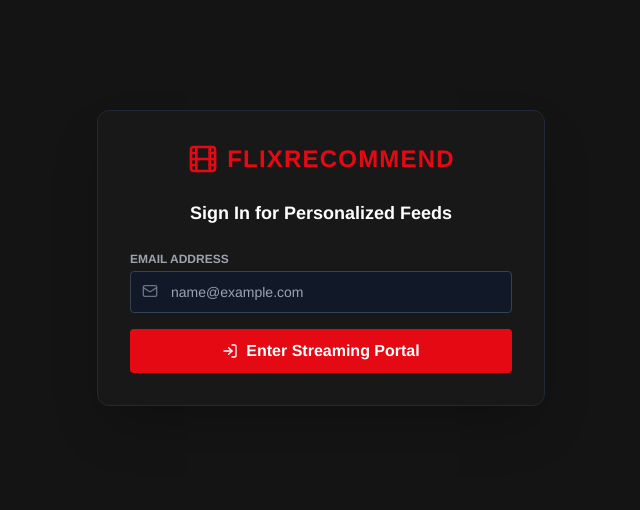
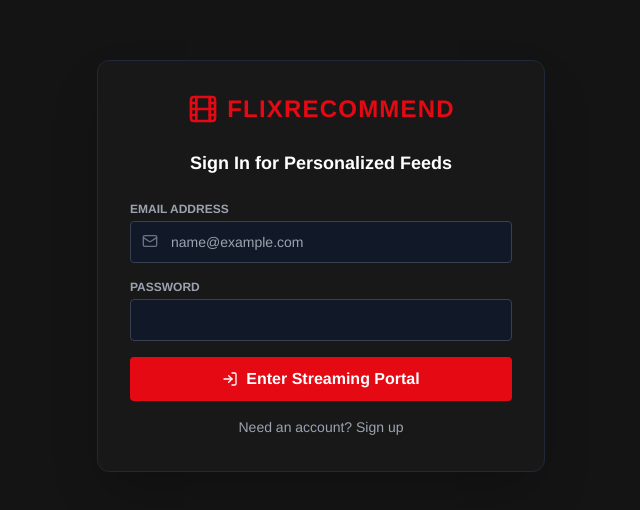
Before and after one commit to Ankit-euphemism/Movie_recommendation_system_frontend, a React (Vite) app in the folder movie-recommendation/: page / in a window 1280 px wide. Shown: the part 142-652 px from the top of the page, without its empty margins (319-959 px from the left). Built offline with nearby package versions, Linux system fonts and the light colour scheme.

Commit message:
update login

```diff
--- a/movie-recommendation/src/App.jsx
+++ b/movie-recommendation/src/App.jsx
@@ -5,8 +5,13 @@ import OnboardingModal from './components/OnboardingModal';
 
 const API_BASE_URL = "http://localhost:8000/api";
 
+const getAuthHeaders = () => ({
+  Authorization: `Bearer ${localStorage.getItem('accessToken') || ''}`
+});
+
 export default function App() {
   const [emailInput, setEmailInput] = useState('');
+  const [passwordInput, setPasswordInput] = useState('');
   const [userEmail, setUserEmail] = useState(localStorage.getItem('userEmail') || '');
   const [likedMovies, setLikedMovies] = useState([]);
   const [recommendations, setRecommendations] = useState([]);
@@ -18,6 +23,7 @@ export default function App() {
   const [isSignup, setIsSignup] = useState(false);        // Toggle between login/signup
   const [authError, setAuthError] = useState('');          // Auth error message
   const [authLoading, setAuthLoading] = useState(false);   // Auth button loading
+  const [popupError, setPopupError] = useState('');        // Popup validation error
 
   // Streaming state
   const [streamingMovie, setStreamingMovie] = useState(null);
@@ -62,9 +68,7 @@ export default function App() {
     const initializeUser = async () => {
       setLoading(true);
       try {
-        // Authenticate / fetch saved profile
-        const loginRes = await axios.post(`${API_BASE_URL}/login`, { email: userEmail });
-        const likes = loginRes.data.liked_movies || [];
+        const likes = JSON.parse(localStorage.getItem('likedMovies') || '[]');
         setLikedMovies(likes);
 
         // Check for Cold-Start (fewer than 3 movies liked)
@@ -83,19 +87,59 @@ export default function App() {
     initializeUser();
   }, [userEmail]);
 
+  // Client-side regex validation
+   const validateInputs = () =>{
+   const emailRegex = /^[^\s@]+@[^\s@]+\.[^\s@]+$/;
+  // Password regex: Minimum 8 characters, at least 1 letter and 1 number
+  const passwordRegex = /^(?=.*[A-Za-z])(?=.*\d)[A-Za-z\d]{8,}$/;
+  if(!emailRegex.test(emailInput.trim())){
+    return "Invalid email format. Please enter a valid email address.";
+  }
+  if(!passwordRegex.test(passwordInput)){
+    return "Password must be at least 8 characters long, including at least one letter and one number.";
+  }
+  return null;
+}
+
   // 3. Signup Action
   const handleSignup = async (e) => {
     e.preventDefault();
-    if (emailInput.trim()) {
-      const cleanEmail = emailInput.trim().toLowerCase();
-      localStorage.setItem('userEmail', cleanEmail);
-      setUserEmail(cleanEmail);
+    const validationMsg = validateInputs();
+    if(validationMsg){
+      setPopupError(validationMsg);
+      setTimeout(() =>
+        setPopupError(''), 4000);
+    }
+    setAuthError('');
+    setAuthLoading(true);
+    try {
+      const res = await axios.post(`${API_BASE_URL}/signup`, {
+        email: emailInput.trim().toLowerCase(),
+        password: passwordInput
+      });
+      localStorage.setItem('accessToken', res.data.access_token);
+      localStorage.setItem('userEmail', res.data.email);
+      localStorage.setItem('likedMovies', JSON.stringify(res.data.liked_movies));
+      setUserEmail(res.data.email);
+      setLikedMovies(res.data.liked_movies);
+      setShowOnboarding(true);
+    } catch (err) {
+      setAuthError(err.response?.data?.detail || 'Signup failed.');
+    } finally {
+      setAuthLoading(false);
     }
   };
 
   // 4. Login Action
   const handleLogin = async (e) => {
     e.preventDefault();
+    const validationMsg = validateInputs();
+    if (validationMsg) {
+      setPopupError(validationMsg);
+      setTimeout(() => setPopupError(''), 4000);
+      return;
+    }
+
     setAuthError('');
     setAuthLoading(true);
     try {
@@ -112,12 +156,7 @@ export default function App() {
 
       setUserEmail(email);
       setLikedMovies(liked_movies);
-
-      if (liked_movies.length < 3) {
-        setShowOnboarding(true);
-      } else {
-        await fetchRecommendations(email);
-      }
+      await fetchRecommendations(email);
     } catch (err) {
       setAuthError(err.response?.data?.detail || 'Login failed. Please check your credentials.');
     } finally {
@@ -131,8 +170,9 @@ export default function App() {
       const res = await axios.post(`${API_BASE_URL}/like`, {
         email: userEmail,
         movie_title: movieTitle
-      });
+      }, { headers: getAuthHeaders() });
       setLikedMovies(res.data.liked_movies);
+      localStorage.setItem('likedMovies', JSON.stringify(res.data.liked_movies));
       await fetchRecommendations(userEmail);
     } catch (err) {
       console.error("Like Action Failed:", err);
@@ -148,10 +188,11 @@ export default function App() {
         await axios.post(`${API_BASE_URL}/like`, {
           email: userEmail,
           movie_title: title
-        });
+        }, { headers: getAuthHeaders() });
       }
-      const loginRes = await axios.post(`${API_BASE_URL}/login`, { email: userEmail });
-      setLikedMovies(loginRes.data.liked_movies);
+      const updatedLikes = [...new Set([...likedMovies, ...selectedStarterMovies])];
+      setLikedMovies(updatedLikes);
+      localStorage.setItem('likedMovies', JSON.stringify(updatedLikes));
       await fetchRecommendations(userEmail);
     } catch (err) {
       console.error("Onboarding submission failed:", err);
@@ -163,14 +204,25 @@ export default function App() {
   // RENDER: LOGIN VIEW
   if (!userEmail) {
     return (
-      <div className="min-h-screen bg-netflixDark flex items-center justify-center p-4">
-        <div className="bg-netflixCard p-8 rounded-xl border border-gray-800 max-w-md w-full shadow-2xl">
+      <div className="min-h-screen bg-netflixDark flex items-center justify-center p-4 relative">
+
+        {/* Popup Validation Error Toast */}
+        {popupError && (
+          <div className="absolute top-10 left-1/2 transform -translate-x-1/2 z-50 bg-red-600 border border-red-500 text-white px-6 py-3 rounded shadow-2xl flex items-center gap-4 transition-opacity duration-300">
+            <span className="text-sm font-medium">{popupError}</span>
+            <button onClick={() => setPopupError('')} className="text-xl font-bold hover:text-gray-300 leading-none">×</button>
+          </div>
+        )}
+
+        <div className="bg-netflixCard p-8 rounded-xl border border-gray-800 max-w-md w-full shadow-2xl mt-4">
           <div className="flex items-center justify-center space-x-2 mb-6">
             <Film className="w-8 h-8 text-netflixRed" />
             <h1 className="text-2xl font-bold text-netflixRed tracking-wider">FLIXRECOMMEND</h1>
           </div>
-          <h2 className="text-lg font-semibold text-center mb-6">Sign In for Personalized Feeds</h2>
-          <form onSubmit={handleLogin} className="space-y-4">
+          <h2 className="text-lg font-semibold text-center mb-6">
+            {isSignup ? 'Create Your Account' : 'Sign In for Personalized Feeds'}
+          </h2>
+          <form onSubmit={isSignup ? handleSignup : handleLogin} className="space-y-4">
             <div>
               <label className="block text-xs font-semibold text-gray-400 mb-1">EMAIL ADDRESS</label>
               <div className="relative">
@@ -185,11 +237,30 @@ export default function App() {
                 <Mail className="absolute left-3 top-3 w-4 h-4 text-gray-500" />
               </div>
             </div>
+            <div>
+              <label className="block text-xs font-semibold text-gray-400 mb-1">PASSWORD</label>
+              <input
+                type="password"
+                required
+                minLength={8}
+                value={passwordInput}
+                onChange={(e) => setPasswordInput(e.target.value)}
+                className="w-full bg-gray-900 border border-gray-700 rounded py-2.5 px-4 text-sm focus:outline-none focus:ring-2 focus:ring-netflixRed"
+              />
+            </div>
+            {authError && <p className="text-sm text-red-400">{authError}</p>}
             <button
               type="submit"
               className="w-full bg-netflixRed hover:bg-red-700 text-white font-bold py-2.5 rounded transition-colors flex items-center justify-center gap-2"
             >
-              <LogIn className="w-4 h-4" /> Enter Streaming Portal
+              <LogIn className="w-4 h-4" /> {isSignup ? 'Create Account' : 'Enter Streaming Portal'}
+            </button>
+            <button
+              type="button"
+              onClick={() => { setIsSignup(!isSignup); setAuthError(''); }}
+              className="w-full text-sm text-gray-400 hover:text-white"
+            >
+              {isSignup ? 'Already have an account? Sign in' : 'Need an account? Sign up'}
             </button>
           </form>
         </div>
--- a/movie-recommendation/src/components/VideoPlayerModal.jsx
+++ b/movie-recommendation/src/components/VideoPlayerModal.jsx
@@ -106,6 +106,10 @@ useEffect(() => {
           email: userEmail,
           movie_title: movie.title,
           watched_percentage: percentage
+        }, {
+          headers: {
+            Authorization: `Bearer ${localStorage.getItem('accessToken') || ''}`
+          }
         });
         if (onWatchEvent) onWatchEvent(res.data.updated_likes);
       } catch (err) {
```
Also changed, not shown: 1 other file (tests, documents, lock files or other folders).
